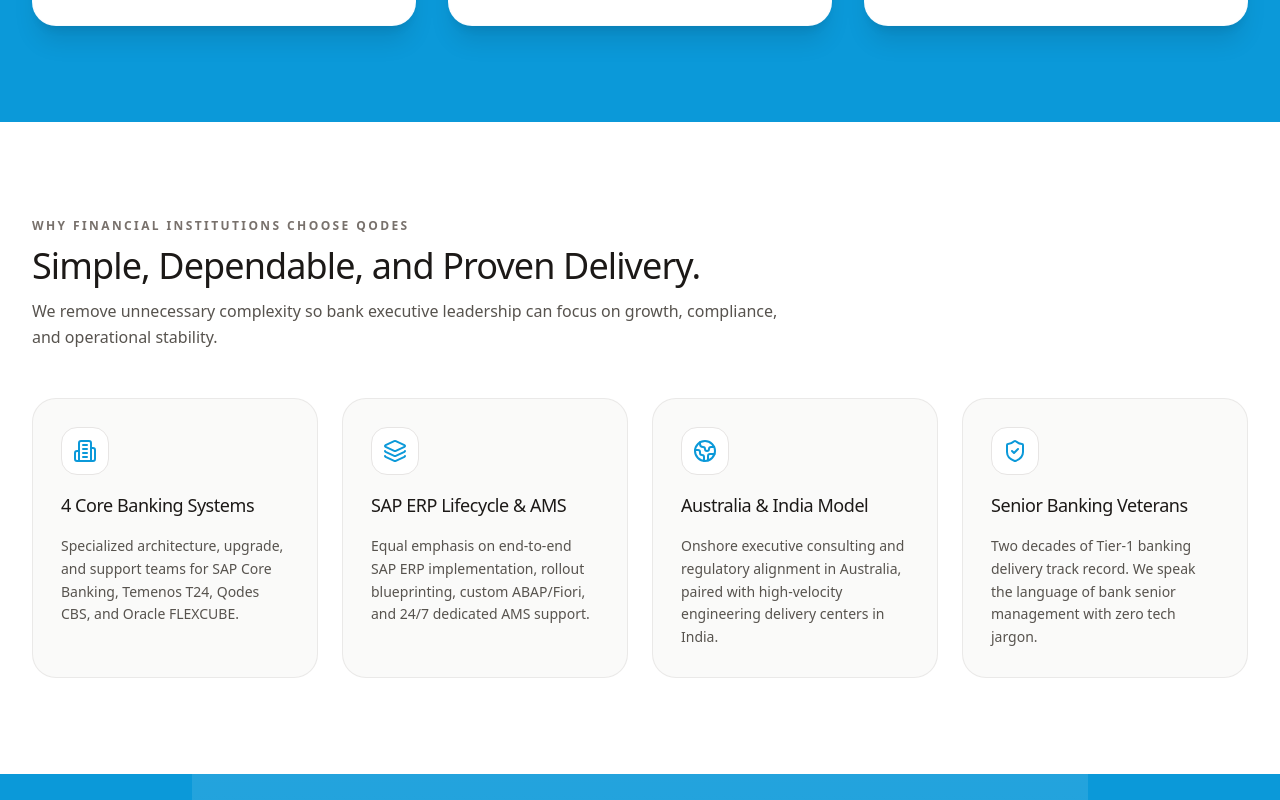
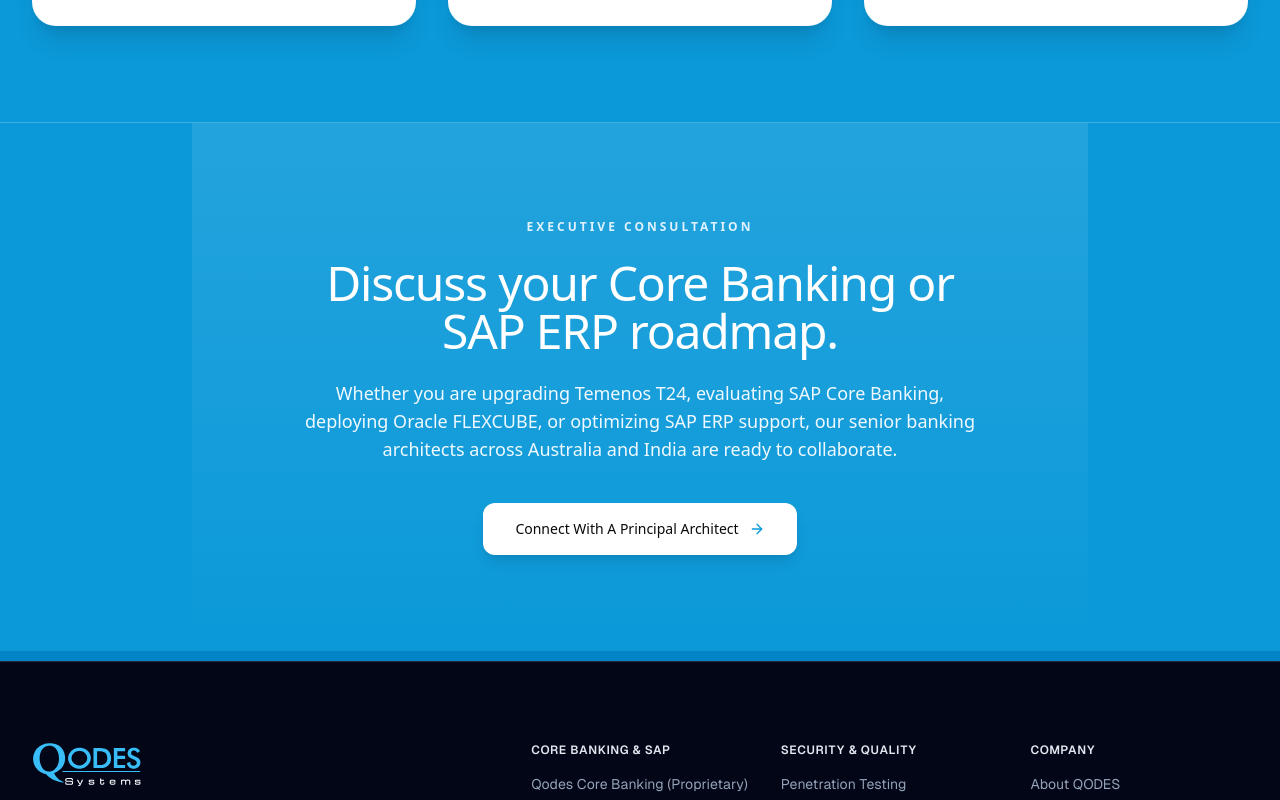
Before and after one commit to aaronaji007/QodesSystems, a Next.js app: page / in a window 1280 px wide. Shown: the part 2380-3180 px from the top of the page. Built offline with nearby package versions, Linux system fonts and the light colour scheme; no server answers; the database is empty.

Commit message:
feat(home): remove dimensioning slider section completely

```diff
--- a/src/app/(main)/_concepts/scandi-concept.tsx
+++ b/src/app/(main)/_concepts/scandi-concept.tsx
@@ -3,7 +3,7 @@
 import React, { useState } from "react";
 import Link from "next/link";
 import Image from "next/image";
-import { ArrowRight, Building2, Layers, ShieldCheck, Globe2 } from "lucide-react";
+import { ArrowRight } from "lucide-react";
 
 export const ScandiConcept = () => {
   const [activeCollection, setActiveCollection] = useState<"all" | "core" | "sap-erp" | "security">("all");
@@ -277,79 +277,8 @@
         </div>
       </section>
 
-      {/* 4. EXECUTIVE VALUE PILLARS (Clean, Simple, Executive-Friendly) */}
-      <section className="max-w-7xl mx-auto px-4 sm:px-8 py-24">
-        <div className="space-y-12">
-
-          <div className="max-w-3xl space-y-3">
-            <p className="text-xs uppercase tracking-[0.2em] font-semibold text-stone-500">
-              Why Financial Institutions Choose Qodes
-            </p>
-            <h3 className="text-2xl sm:text-4xl font-normal text-stone-900 tracking-tight">
-              Simple, Dependable, and Proven Delivery.
-            </h3>
-            <p className="text-stone-600 text-base leading-relaxed font-light">
-              We remove unnecessary complexity so bank executive leadership can focus on growth, compliance, and operational stability.
-            </p>
-          </div>
-
-          <div className="grid grid-cols-1 md:grid-cols-2 lg:grid-cols-4 gap-6">
-
-            <div className="p-7 rounded-3xl bg-stone-50 border border-stone-200/80 space-y-4 hover:border-[#0B99D9]/40 hover:bg-white hover:shadow-lg transition-all">
-              <div className="w-12 h-12 rounded-2xl bg-white border border-stone-200 flex items-center justify-center text-[#0B99D9] shadow-xs">
-                <Building2 className="w-6 h-6" />
-              </div>
-              <h4 className="text-lg font-medium text-stone-900 tracking-tight">
-                4 Core Banking Systems
-              </h4>
-              <p className="text-sm text-stone-600 leading-relaxed font-light">
-                Specialized architecture, upgrade, and support teams for SAP Core Banking, Temenos T24, Qodes CBS, and Oracle FLEXCUBE.
-              </p>
-            </div>
-
-            <div className="p-7 rounded-3xl bg-stone-50 border border-stone-200/80 space-y-4 hover:border-[#0B99D9]/40 hover:bg-white hover:shadow-lg transition-all">
-              <div className="w-12 h-12 rounded-2xl bg-white border border-stone-200 flex items-center justify-center text-[#0B99D9] shadow-xs">
-                <Layers className="w-6 h-6" />
-              </div>
-              <h4 className="text-lg font-medium text-stone-900 tracking-tight">
-                SAP ERP Lifecycle &amp; AMS
-              </h4>
-              <p className="text-sm text-stone-600 leading-relaxed font-light">
-                Equal emphasis on end-to-end SAP ERP implementation, rollout blueprinting, custom ABAP/Fiori, and 24/7 dedicated AMS support.
-              </p>
-            </div>
-
-            <div className="p-7 rounded-3xl bg-stone-50 border border-stone-200/80 space-y-4 hover:border-[#0B99D9]/40 hover:bg-white hover:shadow-lg transition-all">
-              <div className="w-12 h-12 rounded-2xl bg-white border border-stone-200 flex items-center justify-center text-[#0B99D9] shadow-xs">
-                <Globe2 className="w-6 h-6" />
-              </div>
-              <h4 className="text-lg font-medium text-stone-900 tracking-tight">
-                Australia &amp; India Model
-              </h4>
-              <p className="text-sm text-stone-600 leading-relaxed font-light">
-                Onshore executive consulting and regulatory alignment in Australia, paired with high-velocity engineering delivery centers in India.
-              </p>
-            </div>
-
-            <div className="p-7 rounded-3xl bg-stone-50 border border-stone-200/80 space-y-4 hover:border-[#0B99D9]/40 hover:bg-white hover:shadow-lg transition-all">
-              <div className="w-12 h-12 rounded-2xl bg-white border border-stone-200 flex items-center justify-center text-[#0B99D9] shadow-xs">
-                <ShieldCheck className="w-6 h-6" />
-              </div>
-              <h4 className="text-lg font-medium text-stone-900 tracking-tight">
-                Senior Banking Veterans
-              </h4>
-              <p className="text-sm text-stone-600 leading-relaxed font-light">
-                Two decades of Tier-1 banking delivery track record. We speak the language of bank senior management with zero tech jargon.
-              </p>
-            </div>
-
-          </div>
-
-        </div>
-      </section>
-
-      {/* 5. STUDIO INVITATION - BRAND BLUE FEATURE SECTION */}
-      <section className="w-full bg-[#0B99D9] py-24 text-center text-white relative overflow-hidden">
+      {/* 4. STUDIO INVITATION - BRAND BLUE FEATURE SECTION */}
+      <section className="w-full bg-[#0B99D9] py-24 text-center text-white relative overflow-hidden border-t border-white/20">
         <div className="absolute top-0 left-1/2 -translate-x-1/2 w-full max-w-4xl h-full bg-gradient-to-b from-white/10 to-transparent pointer-events-none" />
         <div className="max-w-3xl mx-auto px-4 sm:px-8 space-y-6 relative z-10">
           <p className="text-xs uppercase tracking-[0.25em] font-semibold text-sky-100">
```
